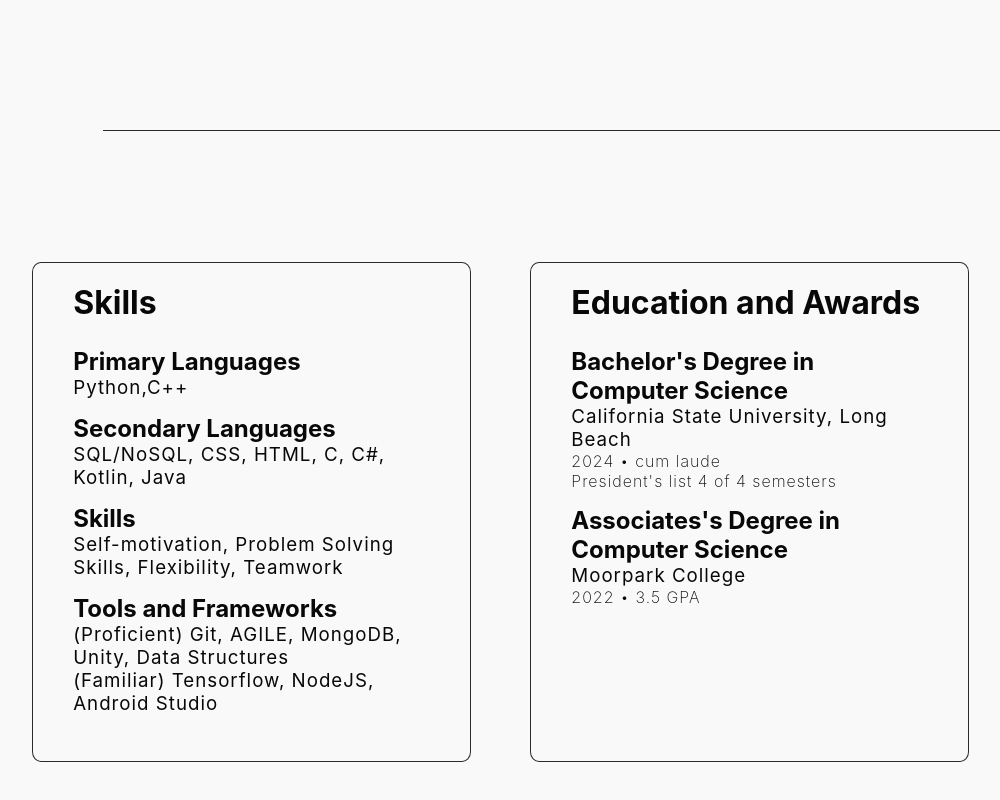
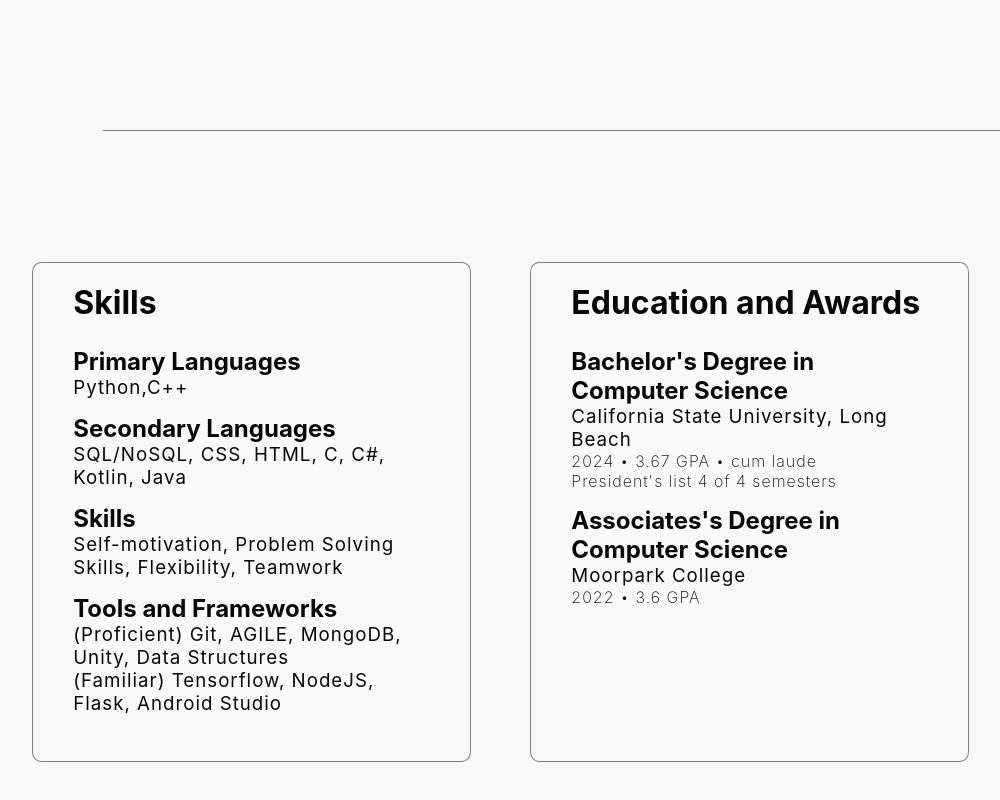
Before and after one commit to aidanmara/aidanmara.github.io, a plain HTML site: page index.html in a window 1280 px wide. Shown: the part 1776-2576 px from the top of the page, without its empty margins (60-1060 px from the left). Drawn offline with nearby package versions, Linux system fonts and the light colour scheme.

Commit message:
Small updates to styling and gpa

```diff
--- a/index.html
+++ b/index.html
@@ -187,7 +187,7 @@
           <h2>Tools and Frameworks</h2>
           <h3>(Proficient) Git, AGILE, MongoDB, Unity, Data Structures</h3>
           <h3>
-            (Familiar) Tensorflow, NodeJS, Android Studio
+            (Familiar) Tensorflow, NodeJS, Flask, Android Studio
           </h3>
         </div>
 
@@ -198,14 +198,14 @@
         <div class="skill-list">
           <h2>Bachelor's Degree in Computer Science</h2>
           <h3>California State University, Long Beach</h3>
-          <h4>2024 • cum laude</h4>
+          <h4>2024 • 3.67 GPA • cum laude</h4>
           <h4>President's list 4 of 4 semesters</h4>
         </div>
 
         <div class="skill-list">
           <h2>Associates's Degree in Computer Science</h2>
           <h3>Moorpark College</h3>
-          <h4>2022 • 3.5 GPA</h4>
+          <h4>2022 • 3.6 GPA</h4>
         </div>
 
       </div>
--- a/style.css
+++ b/style.css
@@ -1,7 +1,7 @@
 :root[data-theme="light"] {
   --text: #070807;
   --background: #f8f9f8;
-  --backgroundemphasis: #2b2b2b;
+  --backgroundemphasis: #808080;
   --primary: #719a74;
   --secondary: #a6c5a9;
   --accent: #83b688;
```
